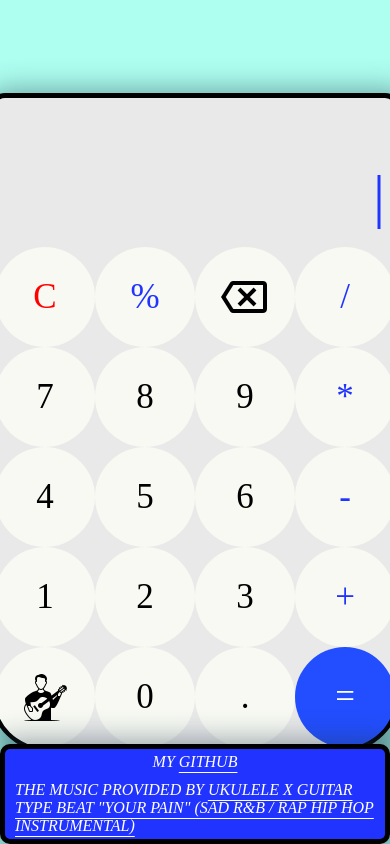
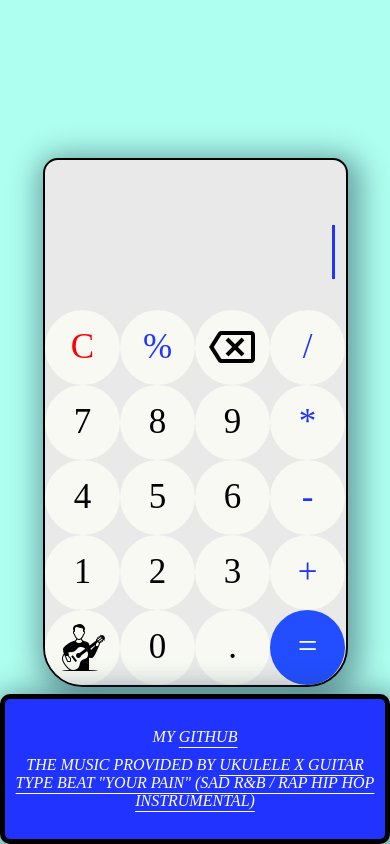
Before and after one commit to MercyTrigger/Project-Calculator, a plain HTML site: page index.html in a window 390 px wide. Drawn offline with Linux system fonts and the light colour scheme.

Commit message:
Update style.css

```diff
--- a/style.css
+++ b/style.css
@@ -127,6 +127,48 @@ footer a {
     text-underline-offset: 5px;
 }
 
+@media screen and (min-width: 0px) and (max-width: 500px) {
+    .display {
+        border: 2.5px solid rgb(0, 0, 0);
+        width:  305px;
+        height: 529px;
+        z-index: -1;
+        position: absolute;
+        background-color: #e9e9e9;
+        border-radius: 15px;
+        border-bottom-right-radius: 40px;
+        border-bottom-left-radius: 40px;
+        /* text-align: center;
+        vertical-align: bottom; */
+    }
+    .container div {
+        display: flex;
+        justify-content: center;
+        align-items: center;
+        width: 75px;
+        height: 75px;
+        background-color: #F7F9F2;
+        border-radius: 50%;
+        padding: 10px;
+        font-size: 35px;
+    }
+    .container {
+        width: 300px;
+        display: flex;
+        flex-wrap: wrap;
+
+    }
+    .parent {
+        width: 300px;
+    }
+    body {
+      overflow-x: hidden;
+    }
+    footer {
+        height: 150px;
+        text-align: center;
+    }
+  }
 
 /* img[alt="cloud"] {
     position: absolute;
```
